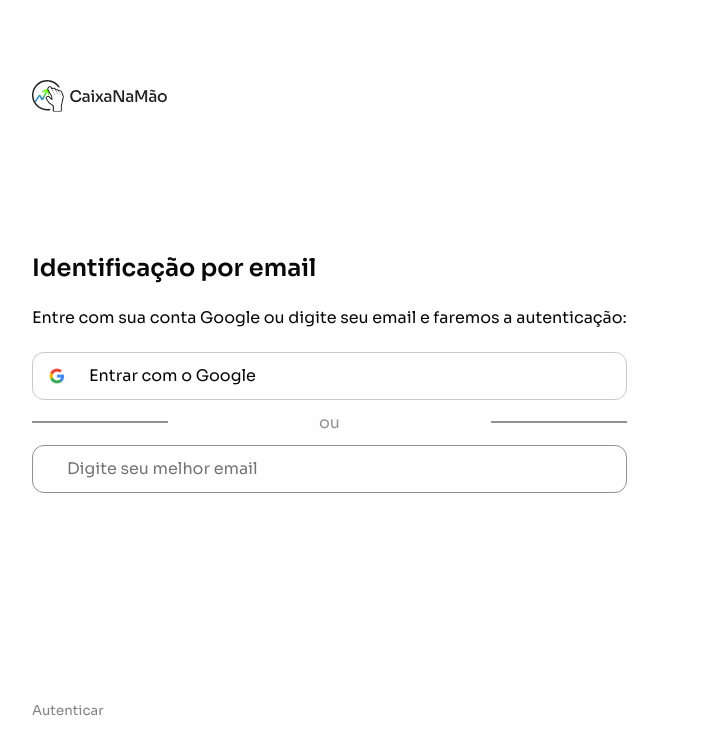
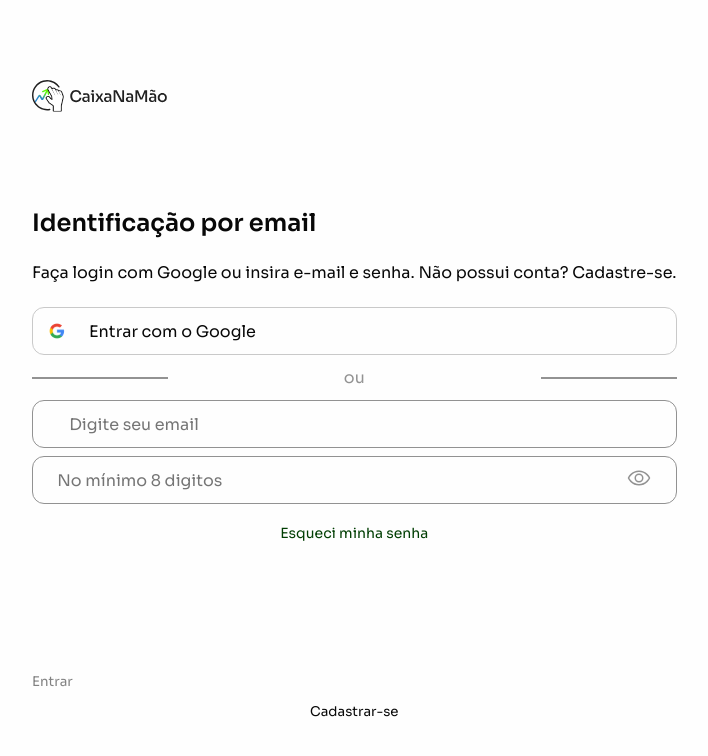
Before and after one commit to jaqueuchoab/caixanamao, a React (Vite) app: page /login in a window 1280 px wide. Shown: the top 756 px of the page, without its empty margins (0-708 px from the left). Built offline with nearby package versions, Linux system fonts and the light colour scheme.

Commit message:
fix: página de login
indicando os 3 possíveis acesso à aplicação, google, email e senha e cadastro em uma página só

```diff
--- a/src/views/components/input/Input.tsx
+++ b/src/views/components/input/Input.tsx
@@ -7,7 +7,6 @@ type InputProps = {
   id: string;
   value: string;
   type: string;
-  pattern: string;
   setValue: React.Dispatch<React.SetStateAction<string>>;
   placeholder?: string;
   error: null | string;
--- a/src/views/components/login/Login.tsx
+++ b/src/views/components/login/Login.tsx
@@ -2,8 +2,7 @@ import React from 'react';
 import { Route, Routes } from 'react-router-dom';
 import cnm_logohorz_dark from '../../assets/logos/dark-theme-assets/cnm-logohorz-dark.svg';
 import cnm_logohorz_light from '../../assets/logos/light-theme-assets/cnm-logohorz-light.svg';
-import LoginEmail from './LoginEmail';
-import LoginPassword from './LoginPassword';
+import LoginEmail from './LoginEmail.tsx';
 import { useMode } from '../../context/ModeContext';
 import style from './styles/Login.module.css';
 
@@ -25,7 +24,6 @@ const Login = () => {
 
       <Routes>
         <Route path="/" element={<LoginEmail />}></Route>
-        <Route path="/password" element={<LoginPassword />}></Route>
       </Routes>
     </div>
   );
--- a/src/views/components/login/LoginEmail.tsx
+++ b/src/views/components/login/LoginEmail.tsx
@@ -5,19 +5,21 @@ import { useMode } from '../../context/ModeContext';
 import Input from '../input/Input';
 import Button from '../button/Button';
 import useForm from '../../hooks/useForm';
-import { Link } from 'react-router-dom';
+import { Link, NavLink, useNavigate } from 'react-router-dom';
 
 const LoginEmail = () => {
   const { mode } = useMode();
+  const navigate = useNavigate();
   const email = useForm('email');
+  const password = useForm('password_login');
 
   return (
     <section className={style.mainContent} id={style[mode]}>
       <div>
         <h3>Identificação por email</h3>
         <p>
-          Entre com sua conta Google ou digite seu email e faremos a
-          autenticação:
+          Faça login com Google ou insira e-mail e senha. Não possui conta?
+          Cadastre-se.
         </p>
         <div className={style.inputs}>
           <button>
@@ -29,23 +31,53 @@ const LoginEmail = () => {
             <span style={{ color: 'var(--placeholder)' }}>ou</span>
             <span className={style.line}></span>
           </div>
+          <div className={style.credentials}>
             <Input
               id="email"
               type="text"
-            placeholder="Digite seu melhor email"
+              placeholder="Digite seu email"
               {...email}
             />
+            <Input
+              id="password"
+              type="password"
+              placeholder="No mínimo 8 digitos"
+              {...password}
+            />
+          </div>
+          <Link
+            style={{
+              textAlign: 'center',
+              color: 'var(--color-green-900)',
+              fontSize: 'var(--size-2xs)',
+            }}
+            to={''}
+          >
+            Esqueci minha senha
+          </Link>
         </div>
       </div>
-      <Link style={{ width: '100%' }} to={'password'}>
-        {email.error === null && email.value.length > 0 ? (
+      <div className={style.buttons}>
+        <Link style={{ width: '100%' }} to={'password-sem-rota-definida'}>
+          {email.error === null &&
+          email.value.length > 0 &&
+          password.error === null &&
+          password.value.length > 0 ? (
             <Button onClick={() => localStorage.setItem('email', email.value)}>
-            Autenticar
+              Entrar
             </Button>
           ) : (
-          <Button disabledButton={true}>Autenticar</Button>
+            <Button disabledButton={true}>Entrar</Button>
           )}
         </Link>
+        <Button
+          onClick={() => {
+            navigate('/signup', { replace: true });
+          }}
+        >
+          Cadastrar-se
+        </Button>
+      </div>
     </section>
   );
 };
--- a/src/views/components/login/LoginPassword.tsx
+++ /dev/null
@@ -1,47 +0,0 @@
-import React from 'react';
-import Input from '../input/Input';
-import useForm from '../../hooks/useForm';
-import style from './styles/LoginPassword.module.css';
-import Button from '../button/Button';
-import { Link, NavLink, useNavigate } from 'react-router-dom';
-import { useMode } from '../../context/ModeContext';
-
-const LoginPassword = () => {
-  const password = useForm('password_login');
-  const navigate = useNavigate();
-  const { mode } = useMode();
-
-  return (
-    <section className={style.mainContent} id={style[mode]}>
-      <div className={style.content}>
-        <h3>Entrar</h3>
-        <p>
-          Ótimo, você já tem uma conta associada a esse email, para entrar
-          autentique com sua senha.
-        </p>
-
-        <div className={style.inputs}>
-          <span className={style.emailPrev}>
-            {localStorage.getItem('email')}
-          </span>
-          <Input
-            id="password"
-            type="password"
-            placeholder="No mínimo 8 digitos"
-            {...password}
-          />
-        </div>
-      </div>
-      <div className={style.buttons}>
-        {password.error === null && password.value.length > 0 ? (
-          <Button onClick={() => {navigate('/signup', {replace: true})}}>Entrar</Button>
-        ) : (
-          <Button disabledButton={true}>Entrar</Button>
-        )}
-        <Link to={''}>Esqueci minha senha</Link>
-      </div>
-    </section>
-  );
-};
-
-export default LoginPassword;
--- a/src/views/components/login/styles/LoginEmail.module.css
+++ b/src/views/components/login/styles/LoginEmail.module.css
@@ -3,7 +3,7 @@
   justify-content: space-between;
   align-items: center;
   flex-direction: column;
-  height: 73%;
+  height: 80%;
 }
 
 .mainContent > div > h3 {
@@ -63,3 +63,12 @@
   color: var(--primary-dark-text);
   border: 1.4px solid var(--stroke-dark);
 }
+
+.buttons {
+  display: flex;
+  flex-direction: column;
+  justify-content: center;
+  align-items: center;
+  gap: var(--size-xs);
+  width: 100%;
+}
--- a/src/views/components/login/styles/LoginPassword.module.css
+++ /dev/null
@@ -1,48 +0,0 @@
-.mainContent {
-  display: flex;
-  justify-content: space-between;
-  align-items: center;
-  flex-direction: column;
-  height: 75%;
-}
-
-.mainContent > .content {
-  display: flex;
-  flex-direction: column;
-  gap: var(--size-md, 24px);
-  align-self: stretch;
-}
-
-.mainContent > div > h3 {
-  font-size: var(--size-md);
-  font-weight: 600;
-}
-
-.emailPrev {
-  display: flex;
-  justify-content: flex-start;
-  align-items: center;
-  height: var(--size-2lg, 48px);
-  width: 100%;
-  padding: 0px var(--size-xs);
-  border-radius: var(--size-xs, 12px);
-  border: 1.4px solid var(--placeholder);
-  margin-bottom: 8px;
-}
-
-#light .emailPrev {
-  color: var(--light-highlight);
-}
-
-#dark .emailPrev {
-  color: var(--dark-highlight);
-}
-
-.buttons {
-  display: flex;
-  flex-direction: column;
-  justify-content: center;
-  align-items: center;
-  gap: var(--size-md);
-  width: 100%;
-}
```
Lines whose indentation alone changed are shown as unchanged.
